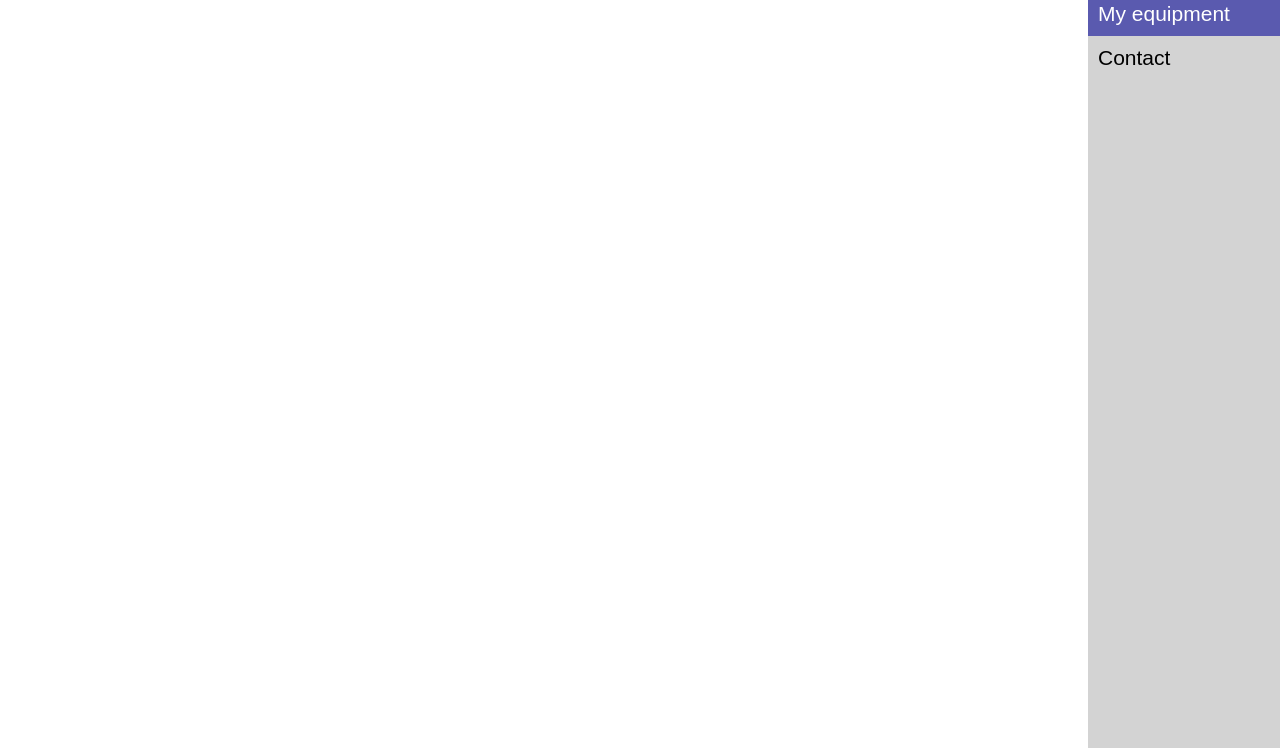
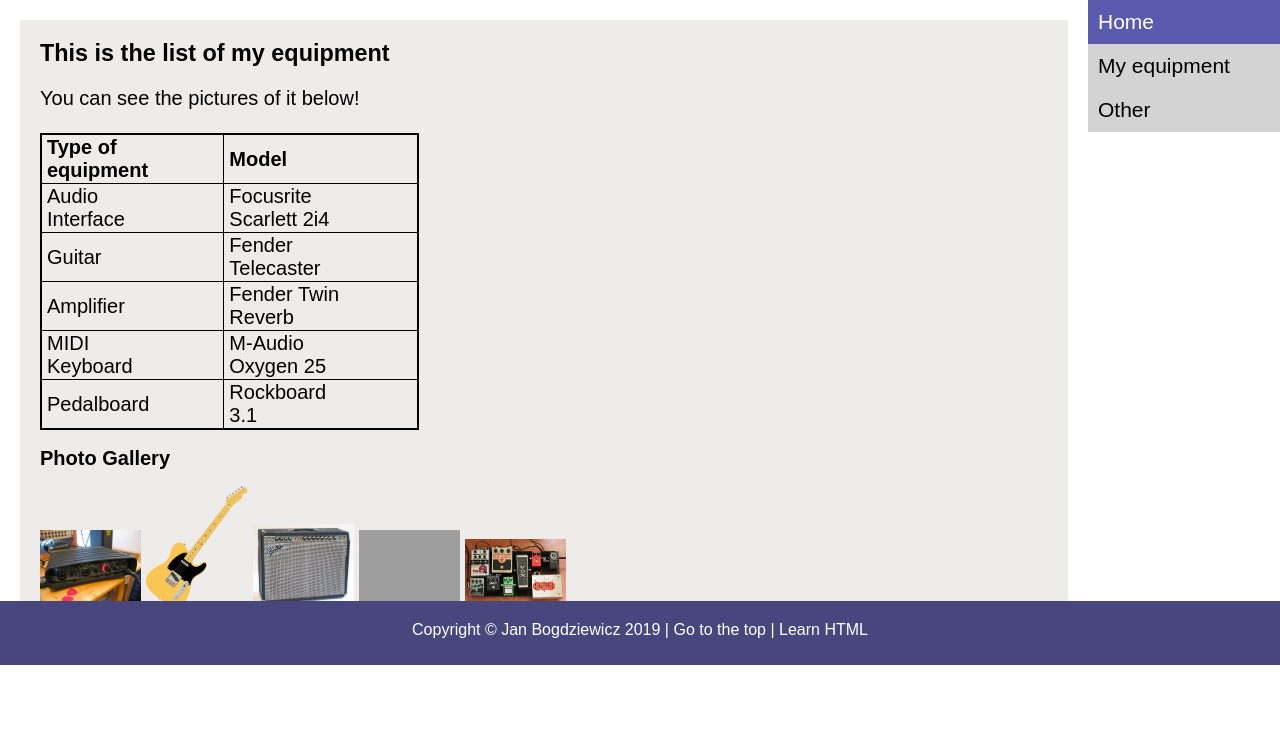
Before and after one commit to b4njo/hhproject1, a plain HTML site: page eq.html in a window 1280 px wide. Shown: the part 135-883 px from the top of the page. After the commit the page ends 837 px from the top, so only its background shows below. Drawn offline with Linux system fonts and the light colour scheme; grey boxes are pictures that could not be loaded.

Commit message:
Add files via upload

```diff
--- a/eq.html
+++ b/eq.html
@@ -3,22 +3,65 @@
     <head>
         <link rel="stylesheet" type="text/css" href="style.css">
         <meta name="viewport" content="width=device-width, initial-scale=1.0">
+        <title>My Hobby: Music</title>
     </head>
     <body>
-        <header>
-            <div class="myheader">My Hobby: Music</div>
-        </header>
+            <header>
+                    <div class="myheader">My Hobby: <div class="anim">Music</div></div>
+                </header>
         <nav>
                 <ul class="menu">
-                    <li class="menu"><a href="index.html">Home</a></li>
-                    <li class="menu"><a href="eq.html" class="active">My equipment</a></li>
-                    <li class="collapsing">Contact
+                    <li class="menu"><a href="index.html" class="active">Home</a></li>
+                    <li class="menu"><a href="eq.html">My equipment</a></li>
+                    <li class="collapsing">Other
                         <ul class ="collapsable">
-                            <li class="collapsing"><a href='#1'>1</a></li>
-                            <li class="collapsing"><a href='#2'>2</a></li>
+                            <li class="collapsing"><a href='#1'>E-mail me</a></li>
+                            <li class="collapsing"><a href="survey.html">Survey</a></li>
                         </ul>
                     </li>
                 </ul>
-        </nav>
+            </nav>
+        <section>
+            <article>
+                <h1>This is the list of my equipment</h1>
+                You can see the pictures of it below!<br><br>
+                <table>
+                    <tr>
+                        <th>Type of equipment</th>
+                        <th>Model</th>
+                    </tr>
+                    <tr>
+                        <td>Audio Interface</td>
+                        <td>Focusrite Scarlett 2i4</td>
+                    </tr>
+                    <tr>
+                        <td>Guitar</td>
+                        <td>Fender Telecaster</td>
+                    </tr>
+                    <tr>
+                        <td>Amplifier</td>
+                        <td>Fender Twin Reverb</td>
+                    </tr>
+                    <tr>
+                        <td>MIDI Keyboard</td>
+                        <td>M-Audio Oxygen 25</td>
+                    </tr>
+                    <tr>
+                        <td>Pedalboard</td>
+                        <td>Rockboard 3.1</td>
+                    </tr>
+                </table>
+                <h2>Photo Gallery</h2>
+                <a href="img/audio.jpg"><img src="img/audio.jpg" alt="Error"></a>
+                <a href="img/guitar.png"><img src="img/guitar.png" alt="Error"></a>
+                <a href="img/amp.jpg"><img src="img/amp.jpg" alt="Error"></a>
+                <a href="img/keys.jpg"><img src="img/keys.jpg" alt="Error"></a>
+                <a href="img/pedalboard.jpg"><img src="img/pedalboard.jpg" alt="Error"></a>
+            </article>
+        </section>
+        <footer>
+                <p>Copyright &#169; Jan Bogdziewicz 2019 |
+                <a href=#top>Go to the top</a> | <a target="_blank" href="https://www.w3schools.com">Learn HTML</a></p>
+            </footer>
     </body>
 </html>
--- a/style.css
+++ b/style.css
@@ -5,7 +5,7 @@ html {
 nav {
     float: right;
     right: 0;
-    position: absolute;
+    /*position: absolute;*/
     font-size: 21px;
     padding: 0;
     height: 100%;
@@ -16,11 +16,42 @@ nav {
     border-width: 0px;
 }
 
+form {
+    font-size: 15px;
+}
 body {
     margin: 0;
     padding: 0;
 }
 
+h2 {
+    font-size: 20px;
+}
+
+img {
+    max-width: 10%;
+    max-height: 10%;
+}
+
+footer {
+    width: 100%;
+    height: 8%;
+    background-color: rgb(71, 71, 126);
+    position: fixed;
+    bottom: 0%;
+    text-align: center;
+}
+
+footer p {
+    color: white;
+    padding-top: 4px;
+    padding-bottom: 4px;
+}
+
+footer p a {
+    text-decoration: none;
+    color: white;
+}
 ul.menu {
     list-style-type: none;
     margin: 0;
@@ -67,6 +98,7 @@ header {
 
 div.myheader {
     font-size: 45px;
+    color: white;
     padding: 15px;
     text-align: center;
 }
@@ -81,6 +113,7 @@ article {
 section {
     width: 85%;
     float: left;
+    margin-bottom: 4%;
 }
 
 h1 {
@@ -104,6 +137,11 @@ li.collapsing:hover ul.collapsable {
     border-bottom-width: 0px;
     border-bottom-color: black;
     list-style-type: none;
+}
+
+::selection {
+    color:yellow;
+    background: yellowgreen;
 }
 
 li.collapsing {
@@ -143,12 +181,43 @@ li.collapsing a {
 
 li.collapsing a:hover {
     color: black;
-    background-color: white;
+    background-color: rgb(211, 211, 211);;
 }
 
 li.collapsing:hover {
     background-color: grey;
     color: white;
+}
+
+table, th, td {
+    border: 1px solid black;
+    border-collapse: collapse;
+}
+
+table {
+    border-width: 2px;
+}
+th, td {
+    text-align: left;
+    padding-left: 5px;
+    padding-right: 20%;
+}
+
+a.main {
+    text-decoration: none;
+    text-align: center;
+    margin: 30px;
+    width: 100%;
+}
+
+.anim {
+    animation-name: appear;
+    animation-duration: 3s;
+}
+
+@keyframes appear {
+    from {color: rgb(71, 71, 126)}
+    to {color: white}
 }
 
 @media screen and (max-width: 800px) {
@@ -157,4 +226,13 @@ li.collapsing:hover {
       height: 100%;
       position: static;
     }
+
+    section {
+        margin-bottom: 11%;
+        width: 100%; /* The width is 100%, when the viewport is 800px or smaller */
+      }
+
+    a.main {
+        margin-bottom: 0px;
+    }
   }
```
Also changed, not shown: index.html (+14 -7 lines), survey.html (added, +53 -0 lines), img/amp.jpg (added), img/audio.jpg (added), img/guitar.png (added), img/pedalboard.jpg (added), 1 other file.
